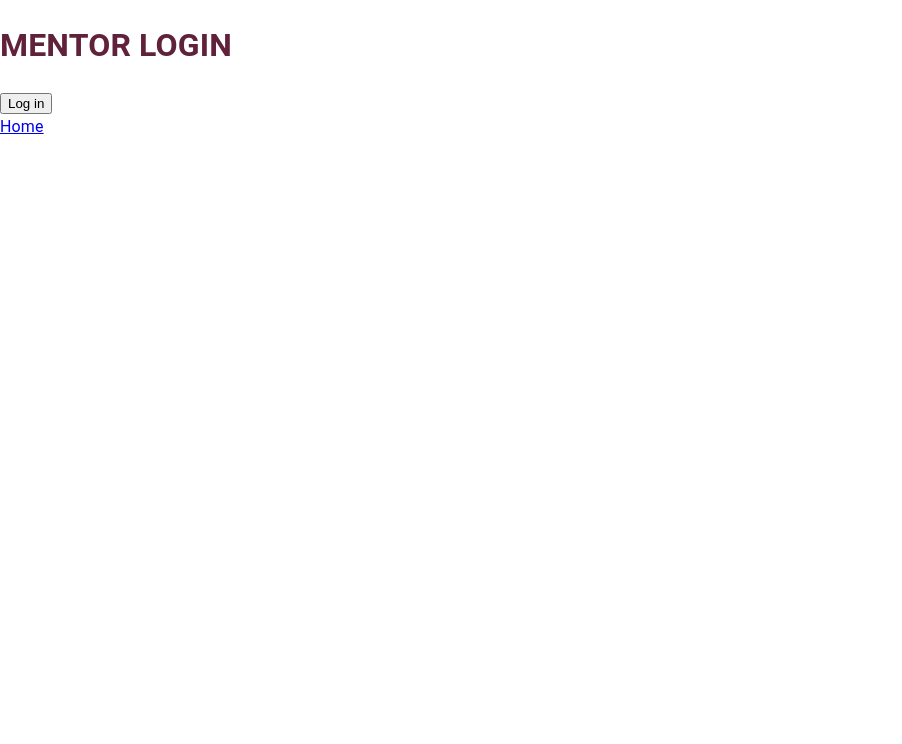
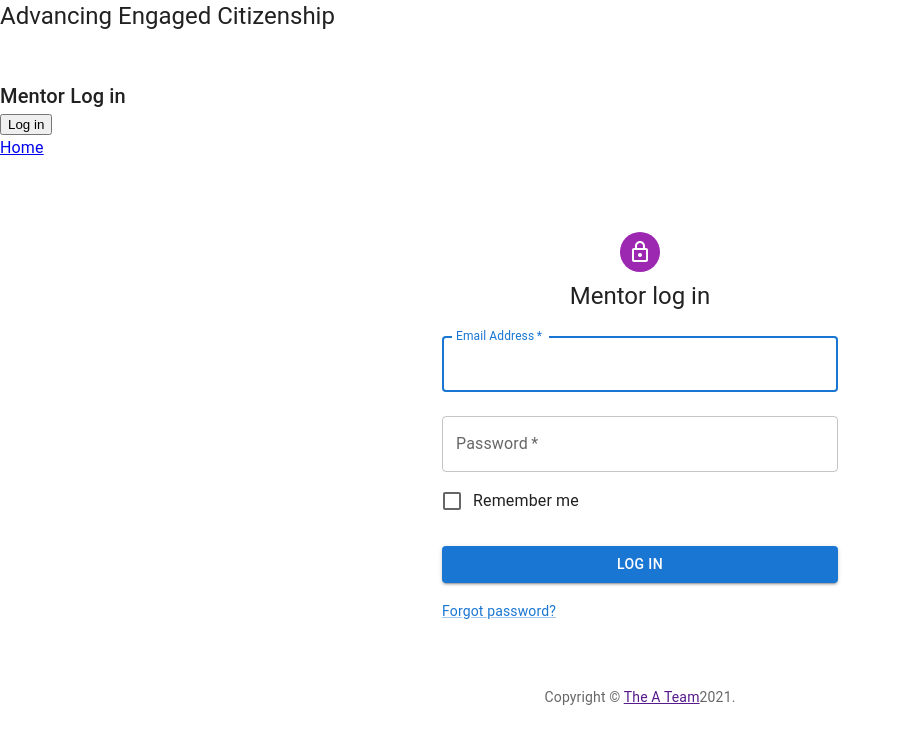
Before and after one commit to LawrenceBaatjies/Advancing-Engaged-Citizenship, a React (Create React App) app in the folder client/: page /mentor/login in a window 1280 px wide. Shown: the top 744 px of the page, without its empty margins (0-902 px from the left). Built offline with nearby package versions, Linux system fonts and the light colour scheme.

Commit message:
initial mentor log in

```diff
--- a/client/src/pages/login/MentorLogin.js
+++ b/client/src/pages/login/MentorLogin.js
@@ -1,14 +1,172 @@
-import React from "react";
+import React, { useState } from "react";
 import { Link } from "react-router-dom";
+import Avatar from "@mui/material/Avatar";
+import Button from "@mui/material/Button";
+import CssBaseline from "@mui/material/CssBaseline";
+import TextField from "@mui/material/TextField";
+import FormControlLabel from "@mui/material/FormControlLabel";
+import Checkbox from "@mui/material/Checkbox";
+import FormLink from "@mui/material/Link";
+import Grid from "@mui/material/Grid";
+import Box from "@mui/material/Box";
+import LockOutlinedIcon from "@mui/icons-material/LockOutlined";
+import Typography from "@mui/material/Typography";
+import Container from "@mui/material/Container";
+import { createTheme, ThemeProvider } from "@mui/material/styles";
+
 
 const MentorLogin = ({ setAuth }) => {
+	const [mentorEmail, setMentorEmail] = useState("");
+	const [mentorPassword, setMentorPassword] = useState("");
+	const [mentor, setMentor] = useState([]);
+
+	const handleEmail = (event) => {
+		event.preventDefault();
+		setMentorEmail(event.target.value);
+	};
+
+	const handlePassword = (event) => {
+		event.preventDefault();
+		setMentorPassword(event.target.value);
+	};
+
+	const handleSubmit = (event) => {
+		event.preventDefault();
+		const newStudent = ({
+			mentor_email: mentorEmail,
+			mentor_password: mentorPassword,
+		});
+
+		setMentor([...mentor, newStudent]);
+		setMentorEmail("");
+		setMentorPassword("");
+	};
+
+	const Copyright = (props) => {
+		return (
+			<Typography variant="body2" color="text.secondary" align="center" {...props}>
+				{"Copyright © "}
+				<Link color="inherit" href="">
+					The A Team
+				</Link>{""}
+				{new Date().getFullYear()}
+				{"."}
+			</Typography>
+		);
+	};
+
+	// MENTOR COMPONENT DISPLAYING=TO BE DELETED
+	const Mentor = (props) => {
+		return (
+			<div>
+				{mentor.map((mentor) => {
+					return (
+						<>
+							<Typography variant="body2" color="text.secondary" align="center" {...props}>
+								{`Mentor email: ${mentor.mentor_email}`}
+								<br />
+								{`Mentor password: ${mentor.mentor_password}`}
+							</Typography>
+						</>
+					);
+				}
+				)}
+			</div>
+		);
+	};
+
+	const theme = createTheme();
+
 	return (
 		<>
 			<div>
-				<h1>MENTOR LOGIN</h1>
+				<Typography component="h1" variant="h5">
+					Advancing Engaged Citizenship
+				</Typography>
+				<br />
+				<br />
+				<Typography variant="h6" component="h2">
+					Mentor Log in
+				</Typography>
 				<button onClick={() => setAuth(true)}>Log in</button>
 			</div>
 			<Link to="/">Home</Link>
+
+			<ThemeProvider theme={theme}>
+				<Container component="main" maxWidth="xs">
+					<CssBaseline />
+					<Box
+						sx={{
+							marginTop: 8,
+							display: "flex",
+							flexDirection: "column",
+							alignItems: "center",
+						}}
+					>
+						<Avatar sx={{ m: 1, bgcolor: "secondary.main" }}>
+							<LockOutlinedIcon />
+						</Avatar>
+						<Typography component="h1" variant="h5">
+							Mentor log in
+						</Typography>
+						<Box
+							component="form"
+							onSubmit={handleSubmit}
+							noValidate sx={{ mt: 1 }}>
+							<TextField
+								margin="normal"
+								required
+								fullWidth
+								id="email"
+								label="Email Address"
+								name="email"
+								autoComplete="email"
+								autoFocus
+								value={mentorEmail}
+								onChange={handleEmail}
+							/>
+							<TextField
+								margin="normal"
+								required
+								fullWidth
+								name="password"
+								label="Password"
+								type="password"
+								id="password"
+								autoComplete="current-password"
+								value={mentorPassword}
+								onChange={handlePassword}
+							/>
+							<FormControlLabel
+								control={<Checkbox value="remember" color="primary" />}
+								label="Remember me"
+							/>
+							<Button
+								type="submit"
+								fullWidth
+								variant="contained"
+								sx={{ mt: 3, mb: 2 }}
+								onClick={handleSubmit}
+							>
+								Log In
+							</Button>
+							<Grid container>
+								<Grid item xs>
+									<FormLink
+										href="#"
+										variant="body2"
+									>
+										Forgot password?
+									</FormLink>
+								</Grid>
+							</Grid>
+						</Box>
+					</Box>
+					{/* MENTOR COMPONENT */}
+					<Mentor />
+					<Copyright sx={{ mt: 8, mb: 4 }} />
+				</Container>
+			</ThemeProvider>
 		</>
 	);
 };
```
